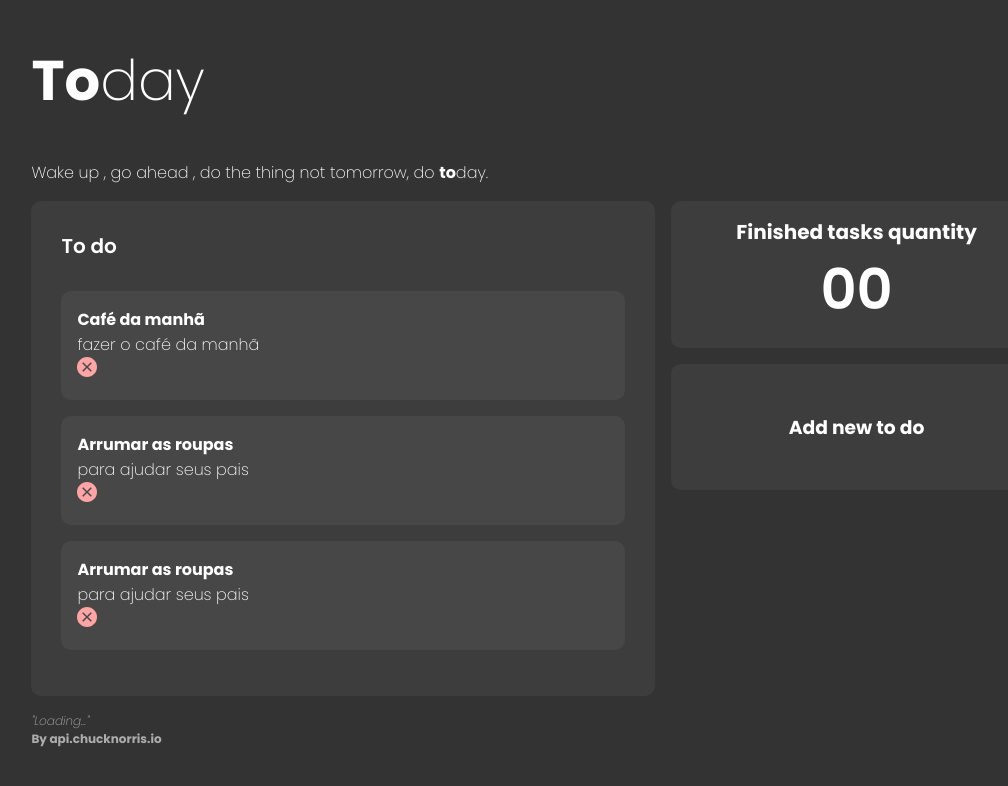
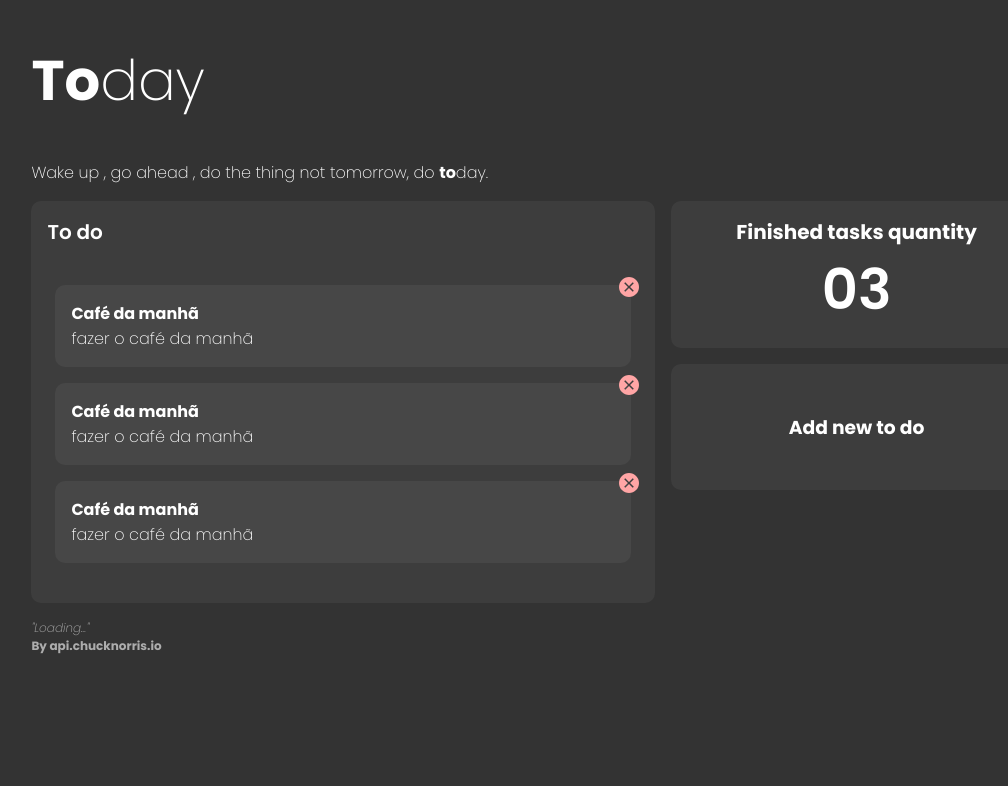
Before and after one commit to g-lippe/tscm-today-app, a React (Create React App) app: page / in a window 1280 px wide. Shown: the top 786 px of the page, without its empty margins (103-1111 px from the left). Built offline with nearby package versions, Linux system fonts and the light colour scheme; no server answers; data requests are answered from the project's data file.

Commit message:
Add Task Remove

```diff
--- a/src/App.js
+++ b/src/App.js
@@ -20,7 +20,6 @@ function App() {
       <div className='cont_main'>
         <div className='cont_tasks'>
           <h3>To do</h3>
-
           <TaskList total_completed={tasks_completed} />
 
         </div>
@@ -33,7 +32,6 @@ function App() {
 
           <div className='cont_form'>
             <h3> Add new to do </h3>
-
           </div>
         </div>
 
--- a/src/App.scss
+++ b/src/App.scss
@@ -24,36 +24,19 @@
     display: flex;
     flex-direction: row;
     margin-bottom: 16px;
+    // max-height: 50vh;
+
 
     .cont_tasks {
       background-color: $white05;
       border-radius: 10px;
-            padding: 30px;
+      padding: 16px;
       width: 100%;
 
       h3 {
         font-size: 20px;
         font-weight: 600;
         margin: 0 0 30px 0;
-            }
-
-            .task_list {
-
-                .task {
-                    background-color: $white05;
-                    border-radius: 10px;
-                    margin-bottom: 16px;
-                    padding: 16px;
-
-                    h4 {
-                        margin: 0;
-                    }
-
-                    p {
-                        margin: 0;
-                    }
-                }
-
       }
 
     }
--- a/src/components/taskList/closeIcon/index.js
+++ b/src/components/taskList/closeIcon/index.js
@@ -1,7 +1,9 @@
-export default function CloseIcon({ size }) {
+export default function CloseIcon({ size, func, styles }) {
   return (
-    <svg width={size} height={size} viewBox="0 0 69 69" fill="none" xmlns="http://www.w3.org/2000/svg">
-      <path d="M21.5625 51.06L34.5 38.1225L47.4375 51.06L51.06 47.4375L38.1225 34.5L51.06 21.5625L47.4375 17.94L34.5 30.8775L21.5625 17.94L17.94 21.5625L30.8775 34.5L17.94 47.4375L21.5625 51.06ZM34.5 69C29.785 69 25.3288 68.0944 21.1313 66.2831C16.9338 64.4719 13.2681 61.9994 10.1344 58.8656C7.00063 55.7319 4.52812 52.0662 2.71687 47.8688C0.905625 43.6712 0 39.215 0 34.5C0 29.7275 0.905625 25.2425 2.71687 21.045C4.52812 16.8475 7.00063 13.1963 10.1344 10.0913C13.2681 6.98625 16.9338 4.52812 21.1313 2.71687C25.3288 0.905625 29.785 0 34.5 0C39.2725 0 43.7575 0.905625 47.955 2.71687C52.1525 4.52812 55.8038 6.98625 58.9088 10.0913C62.0138 13.1963 64.4719 16.8475 66.2831 21.045C68.0944 25.2425 69 29.7275 69 34.5C69 39.215 68.0944 43.6712 66.2831 47.8688C64.4719 52.0662 62.0138 55.7319 58.9088 58.8656C55.8038 61.9994 52.1525 64.4719 47.955 66.2831C43.7575 68.0944 39.2725 69 34.5 69Z" fill="#FFA5A5" />
-    </svg>
+    <div onClick={func} className={styles.icon_close}>
+      <svg viewBox="0 0 69 69" fill="none" cursor={'pointer'} xmlns="http://www.w3.org/2000/svg">
+        <path d="M21.5625 51.06L34.5 38.1225L47.4375 51.06L51.06 47.4375L38.1225 34.5L51.06 21.5625L47.4375 17.94L34.5 30.8775L21.5625 17.94L17.94 21.5625L30.8775 34.5L17.94 47.4375L21.5625 51.06ZM34.5 69C29.785 69 25.3288 68.0944 21.1313 66.2831C16.9338 64.4719 13.2681 61.9994 10.1344 58.8656C7.00063 55.7319 4.52812 52.0662 2.71687 47.8688C0.905625 43.6712 0 39.215 0 34.5C0 29.7275 0.905625 25.2425 2.71687 21.045C4.52812 16.8475 7.00063 13.1963 10.1344 10.0913C13.2681 6.98625 16.9338 4.52812 21.1313 2.71687C25.3288 0.905625 29.785 0 34.5 0C39.2725 0 43.7575 0.905625 47.955 2.71687C52.1525 4.52812 55.8038 6.98625 58.9088 10.0913C62.0138 13.1963 64.4719 16.8475 66.2831 21.045C68.0944 25.2425 69 29.7275 69 34.5C69 39.215 68.0944 43.6712 66.2831 47.8688C64.4719 52.0662 62.0138 55.7319 58.9088 58.8656C55.8038 61.9994 52.1525 64.4719 47.955 66.2831C43.7575 68.0944 39.2725 69 34.5 69Z" fill="#FFA5A5" />
+      </svg>
+    </div>
   )
 }
--- a/src/components/taskList/index.js
+++ b/src/components/taskList/index.js
@@ -32,12 +32,12 @@ export default function TaskList({ total_completed }) {
 
 
   return (
-    <div className={'task_list'}>
+    <div className={styles.task_list}>
       {task_data && task_data.map(task => (
-        <div key={task.id} className='task'>
+        <div key={task.id} className={styles.task}>
           <h4>{task.title}</h4>
           <p>{task.description}</p>
-          <CloseIcon size={'20'}/>
+          <CloseIcon styles={styles} size={'20'} func={() => delTarefaMutation.mutate(task.id)}/>
         </div>
       ))}
 
--- a/src/components/taskList/tasklist.module.scss
+++ b/src/components/taskList/tasklist.module.scss
@@ -0,0 +1,38 @@
+@import '../../styleVariables.scss';
+
+
+.task_list {
+  max-height: 50vh;
+  overflow-y: scroll;
+  padding: 8px;
+
+  .task {
+    position: relative;
+    background-color: $white05;
+    border-radius: 10px;
+    margin-bottom: 16px;
+    padding: 16px;
+
+    h4 {
+      margin: 0;
+    }
+
+    p {
+      margin: 0;
+    }
+
+
+    .icon_close {
+      position: absolute;
+      top: -8px;
+      right: -8px;
+      width: 20px;
+    }
+
+  }
+
+}
+
+.task_list::-webkit-scrollbar {
+  display: none;
+}
--- a/src/db/tasks.json
+++ b/src/db/tasks.json
@@ -6,17 +6,17 @@
       "description": "fazer o café da manhã"
     },
     {
-        "id": "2352efb3-7d15-40c4-ba30-e945c1baabdc",
-        "title": "Arrumar as roupas",
-        "description": "para ajudar seus pais"
+      "id": "2",
+      "title": "Café da manhã",
+      "description": "fazer o café da manhã"
     },
     {
-        "id": "2",
-        "title": "Arrumar as roupas",
-        "description": "para ajudar seus pais"
+      "id": "3",
+      "title": "Café da manhã",
+      "description": "fazer o café da manhã"
     }
   ],
   "completed": {
-      "quantity": 0
+    "quantity": 3
   }
 }
```
Lines whose indentation alone changed are shown as unchanged.
